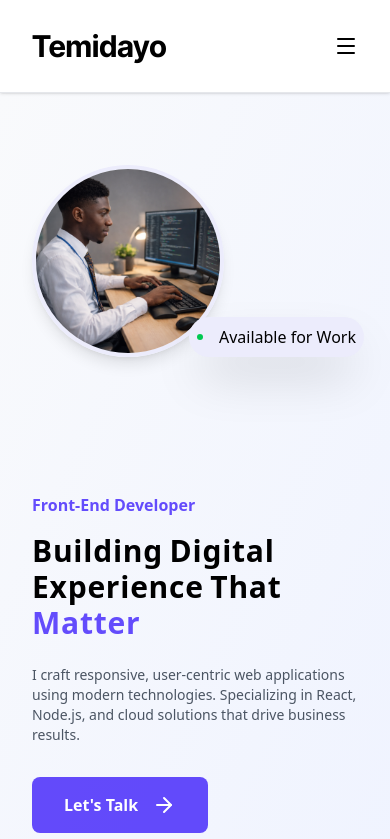
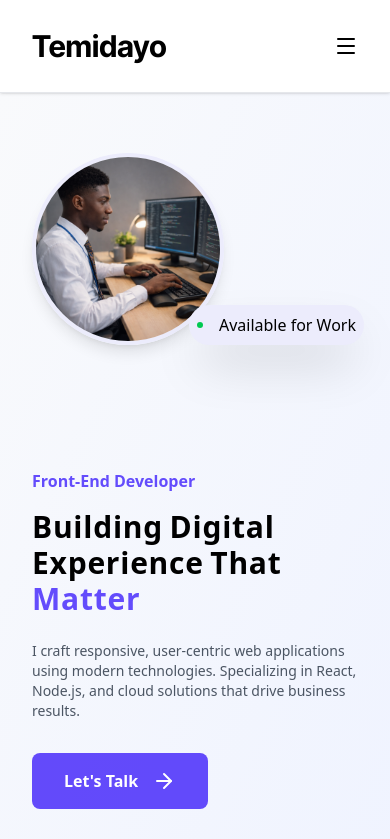
Before and after one commit to Temidayowo/Portfolio, a React app: page / in a window 390 px wide. Shown: the top 839 px of the page. Built offline with nearby package versions, Linux system fonts and the light colour scheme; the HTML template or start-up script is replaced by a standard one.

Commit message:
ironed out somee bugs

```diff
--- a/src/sections/Hero.jsx
+++ b/src/sections/Hero.jsx
@@ -35,7 +35,7 @@
           </div>
         </div>
       </div>
-      <div className="flex lg:justify-center items-center px-8 py-18 md:px-20 lg:py-0 z-0">
+      <div className="flex lg:justify-center items-center px-8 py-15 md:px-20 lg:py-0 z-0">
         <div className="relative">
           <img
             src="/hero-img.png"
```
